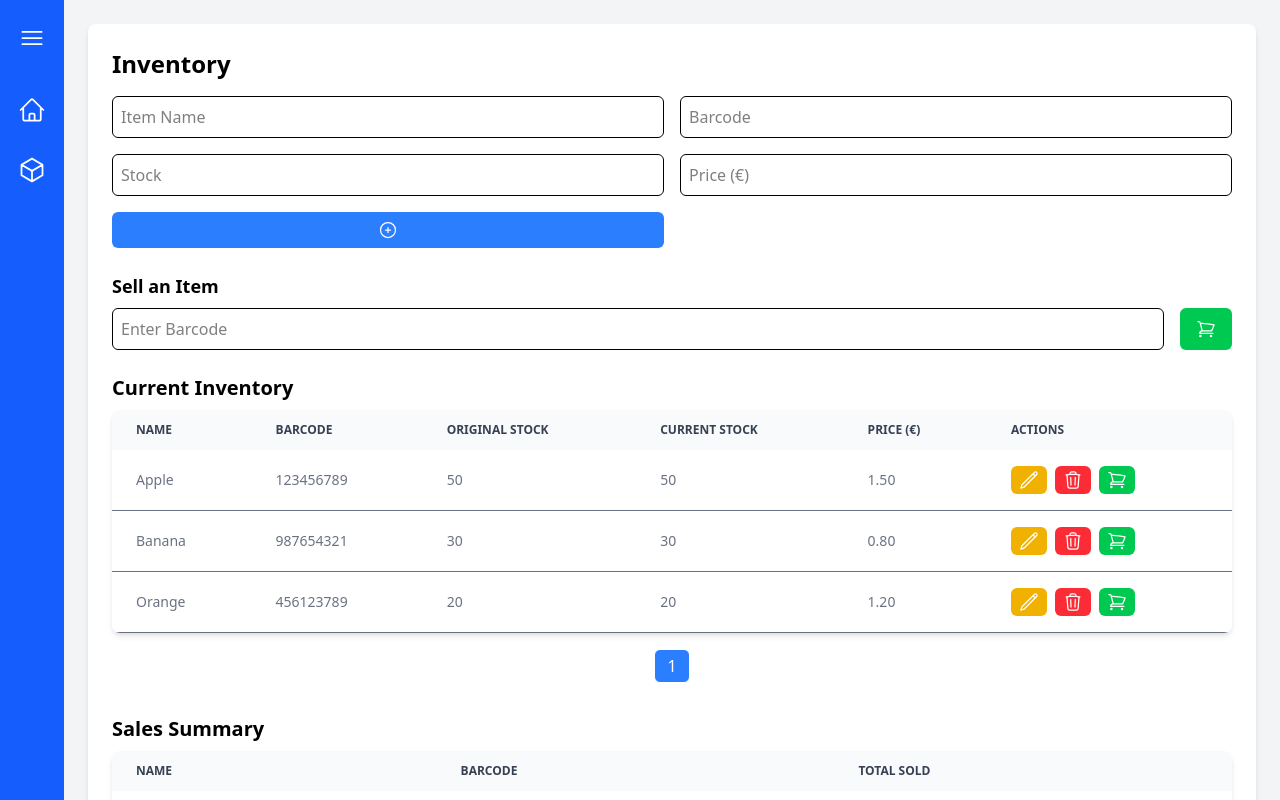
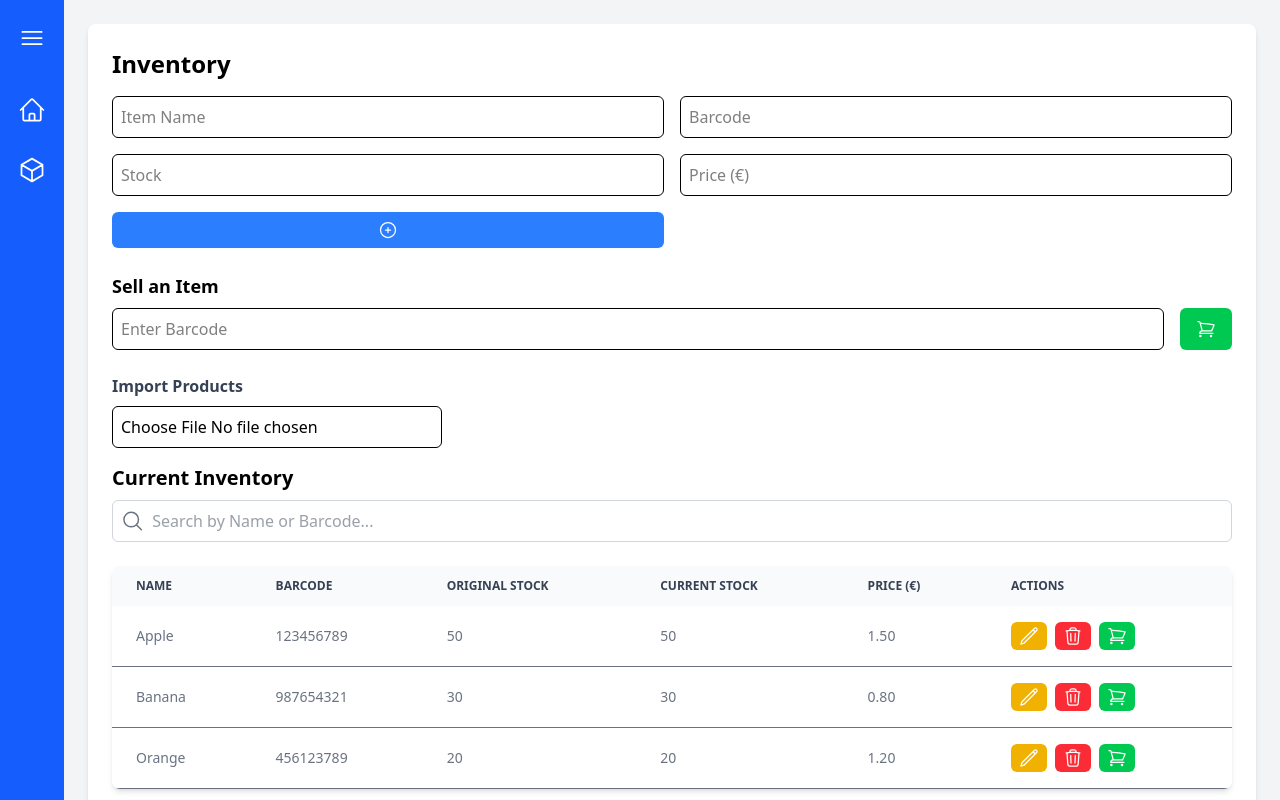
Before and after one commit to q22ln/Inventory-Management-PWA, a React (Vite) app: page / in a window 1280 px wide. Shown: the top 800 px of the page. Built offline with nearby package versions, Linux system fonts and the light colour scheme.

Commit message:
Add import xls functionality and search input for each table

```diff
--- a/dev-dist/sw.js
+++ b/dev-dist/sw.js
@@ -82,7 +82,7 @@ define(['./workbox-d9a5ed57'], (function (workbox) { 'use strict';
     "revision": "3ca0b8505b4bec776b69afdba2768812"
   }, {
     "url": "index.html",
-    "revision": "0.pkgpccpdju8"
+    "revision": "0.m50tdnpp0j8"
   }], {});
   workbox.cleanupOutdatedCaches();
   workbox.registerRoute(new workbox.NavigationRoute(workbox.createHandlerBoundToURL("index.html"), {
--- a/package.json
+++ b/package.json
@@ -12,6 +12,7 @@
   "dependencies": {
     "@heroicons/react": "^2.2.0",
     "@tailwindcss/cli": "^4.0.6",
+    "file-saver": "^2.0.5",
     "flowbite": "^3.1.2",
     "react": "^19.0.0",
     "react-dom": "^19.0.0",
@@ -19,7 +20,8 @@
     "react-router-dom": "^7.1.5",
     "react-toastify": "^11.0.3",
     "vite-plugin-pwa": "^0.21.1",
-    "workbox-window": "^7.3.0"
+    "workbox-window": "^7.3.0",
+    "xlsx": "^0.18.5"
   },
   "devDependencies": {
     "@eslint/js": "^9.19.0",
--- a/src/components/InventoryList.jsx
+++ b/src/components/InventoryList.jsx
@@ -1,8 +1,18 @@
 import React, {useContext, useState, useRef} from "react";
 import {InventoryContext} from "../context/InventoryContext";
-import {PencilIcon, TrashIcon, ShoppingCartIcon, PlusCircleIcon, CheckCircleIcon} from "@heroicons/react/24/outline";
+import {
+    PencilIcon,
+    TrashIcon,
+    ShoppingCartIcon,
+    PlusCircleIcon,
+    CheckCircleIcon,
+    MagnifyingGlassIcon
+} from "@heroicons/react/24/outline";
 import {toast, ToastContainer} from "react-toastify";
 import "react-toastify/dist/ReactToastify.css";
+import * as XLSX from "xlsx"; // ✅ Import XLSX to read Excel files
+import {saveAs} from "file-saver"; // ✅ Import FileSaver to export files
+
 
 const InventoryList = () => {
     const {inventory, salesLog, addItem, editItem, removeItem, sellItem} = useContext(InventoryContext);
@@ -12,6 +22,9 @@ const InventoryList = () => {
     const [price, setPrice] = useState("");
     const [editingItemId, setEditingItemId] = useState(null);
     const [barcodeInput, setBarcodeInput] = useState("");
+    const [inventorySearch, setInventorySearch] = useState("");
+    const [salesSummarySearch, setSalesSummarySearch] = useState("");
+    const [salesLogSearch, setSalesLogSearch] = useState("");
 
     const nameInputRef = useRef(null);
 
@@ -26,10 +39,48 @@ const InventoryList = () => {
         return data.slice((page - 1) * itemsPerPage, page * itemsPerPage);
     };
 
-    // Get paginated items for each table
-    const inventoryItems = getPaginatedData(inventory, inventoryPage);
-    const salesSummaryItems = getPaginatedData(inventory, salesSummaryPage);
-    const salesLogItems = getPaginatedData(salesLog, salesLogPage);
+    const getFilteredData = (data, searchQuery) => {
+        return data.filter(item =>
+            item.name.toLowerCase().includes(searchQuery.toLowerCase()) ||
+            item.barcode.includes(searchQuery)
+        );
+    };
+
+    const inventoryItems = getPaginatedData(getFilteredData(inventory, inventorySearch), inventoryPage);
+    const salesSummaryItems = getPaginatedData(getFilteredData(inventory, salesSummarySearch), salesSummaryPage);
+    const salesLogItems = getPaginatedData(getFilteredData(salesLog, salesLogSearch), salesLogPage);
+
+    const handleImport = (event) => {
+        const file = event.target.files[0];
+        if (!file) return;
+
+        const reader = new FileReader();
+        reader.onload = (e) => {
+            const data = new Uint8Array(e.target.result);
+            const workbook = XLSX.read(data, {type: "array"});
+            const sheetName = workbook.SheetNames[0];
+            const worksheet = workbook.Sheets[sheetName];
+
+            // Convert sheet data to JSON
+            const importedData = XLSX.utils.sheet_to_json(worksheet);
+
+            // ✅ Format data to match inventory structure
+            const formattedData = importedData.map((item, index) => ({
+                id: Date.now() + index, // Unique ID
+                name: item.Name || "Unnamed Product",
+                barcode: item.Barcode || `000${index}`,
+                originalStock: item.Stock ? parseInt(item.Stock, 10) : 0,
+                stock: item.Stock ? parseInt(item.Stock, 10) : 0,
+                price: item.Price ? parseFloat(item.Price) : 0,
+            }));
+
+            // ✅ Add imported data to inventory
+            formattedData.forEach((product) => addItem(product));
+            toast.success("Products imported successfully!");
+        };
+
+        reader.readAsArrayBuffer(file);
+    };
 
     return (
         <div className="bg-white p-6 shadow-md rounded-lg">
@@ -95,6 +146,11 @@ const InventoryList = () => {
                 </button>
             </div>
 
+            <div className="mb-4">
+                <label className="block text-gray-700 font-bold mb-2">Import Products</label>
+                <input type="file" accept=".xls,.xlsx" onChange={handleImport} className="border p-2 rounded-md"/>
+            </div>
+
             {/* Tables Section */}
             {[
                 {
@@ -102,7 +158,9 @@ const InventoryList = () => {
                     title: "Current Inventory",
                     data: inventoryItems,
                     setPage: setInventoryPage,
-                    totalItems: inventory.length
+                    totalItems: inventory.length,
+                    searchQuery: inventorySearch,
+                    setSearchQuery: setInventorySearch,
                 },
                 {
                     id: "salesSummaryTable",
@@ -110,7 +168,9 @@ const InventoryList = () => {
                     data: salesSummaryItems,
                     setPage: setSalesSummaryPage,
                     totalItems: inventory.length,
-                    summary: true
+                    searchQuery: salesSummarySearch,
+                    setSearchQuery: setSalesSummarySearch,
+                    summary: true,
                 },
                 {
                     id: "salesLogTable",
@@ -118,11 +178,26 @@ const InventoryList = () => {
                     data: salesLogItems,
                     setPage: setSalesLogPage,
                     totalItems: salesLog.length,
-                    log: true
+                    searchQuery: salesLogSearch,
+                    setSearchQuery: setSalesLogSearch,
+                    log: true,
                 },
-            ].map(({id, title, data, setPage, totalItems, summary, log}) => (
+            ].map(({id, title, data, setPage, totalItems, searchQuery, setSearchQuery, summary, log}) => (
                 <div key={id} className="mb-8">
                     <h2 className="text-xl font-bold mb-2">{title}</h2>
+
+                    {/* 🔹 Individual Search Input for Each Table */}
+                    <div className="flex items-center mb-6 border border-gray-300 rounded-md p-2">
+                        <MagnifyingGlassIcon className="w-6 h-6 text-gray-500 mr-2"/>
+                        <input
+                            type="text"
+                            placeholder="Search by Name or Barcode..."
+                            value={searchQuery}
+                            onChange={(e) => setSearchQuery(e.target.value)}
+                            className="w-full outline-none text-gray-700"
+                        />
+                    </div>
+
                     <div className="relative overflow-x-auto shadow-md sm:rounded-lg">
                         <table id={id} className="w-full text-sm text-left text-gray-500">
                             <thead className="text-xs text-gray-700 uppercase bg-gray-50">
--- a/src/components/ProductCard.jsx
+++ b/src/components/ProductCard.jsx
@@ -3,13 +3,12 @@ import {InventoryContext} from '../context/InventoryContext';
 import {ToastContainer} from "react-toastify";
 import "react-toastify/dist/ReactToastify.css";
 import {CubeIcon, CurrencyEuroIcon, MagnifyingGlassIcon} from "@heroicons/react/24/outline";
-import {ShoppingCartIcon} from "@heroicons/react/24/outline/index.js"; // ✅ Import Search Icon
+import {ShoppingCartIcon} from "@heroicons/react/24/outline/index.js";
 
 const ProductCard = () => {
     const {inventory, sellItem} = useContext(InventoryContext);
-    const [searchQuery, setSearchQuery] = useState(""); // ✅ State for search input
+    const [searchQuery, setSearchQuery] = useState("");
 
-    // ✅ Filter inventory based on search query
     const filteredInventory = inventory.filter(item =>
         item.name.toLowerCase().includes(searchQuery.toLowerCase()) ||
         item.barcode.includes(searchQuery)
@@ -17,12 +16,10 @@ const ProductCard = () => {
 
     return (
         <div className="bg-white p-6 shadow-md rounded-lg">
-            {/* ✅ Toastr Container */}
             <ToastContainer autoClose={1500}/>
 
             <h2 className="text-2xl font-bold mb-4">Product List</h2>
 
-            {/* ✅ Search Bar */}
             <div className="flex items-center mb-6 border border-gray-300 rounded-md p-2">
                 <MagnifyingGlassIcon className="w-6 h-6 text-gray-500 mr-2"/>
                 <input
```
Also changed, not shown: 1 other file (tests, documents, lock files or other folders).
